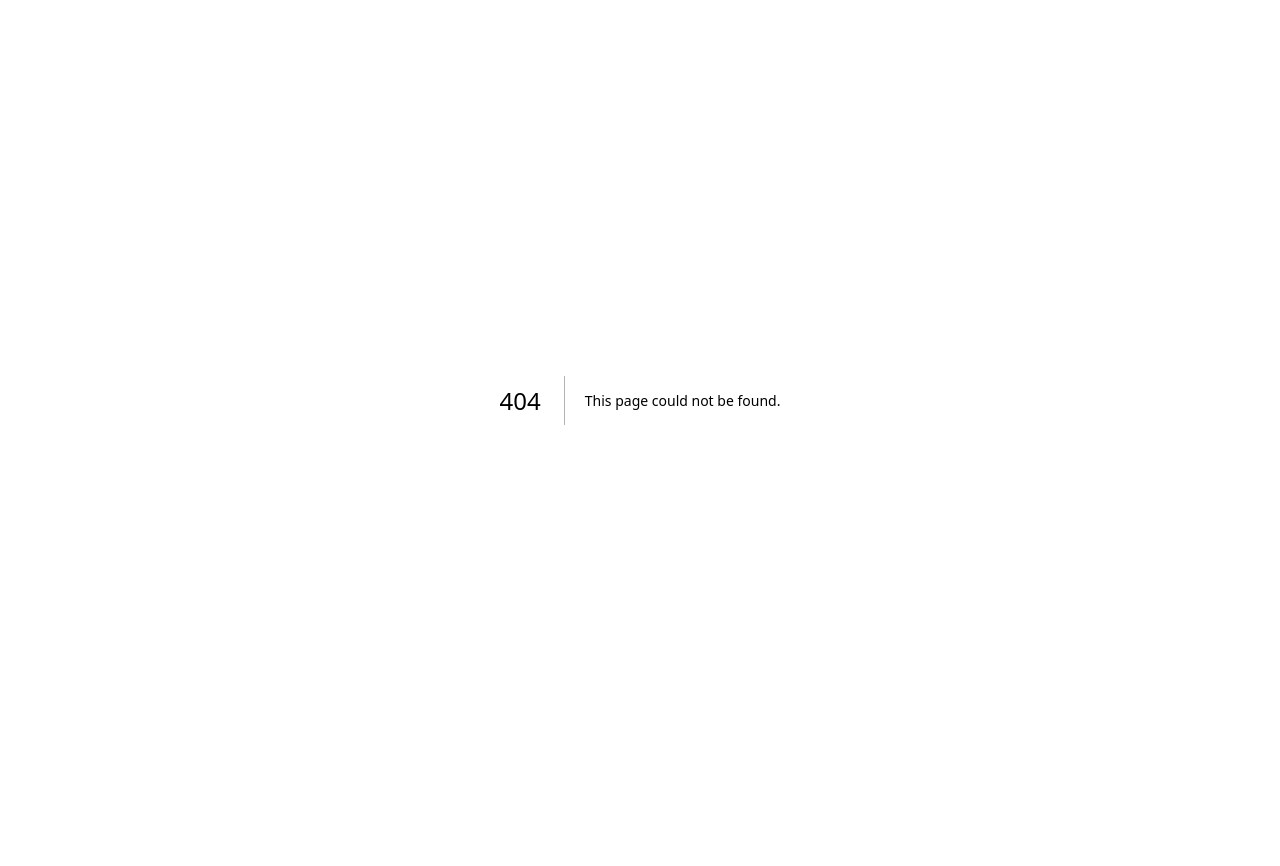
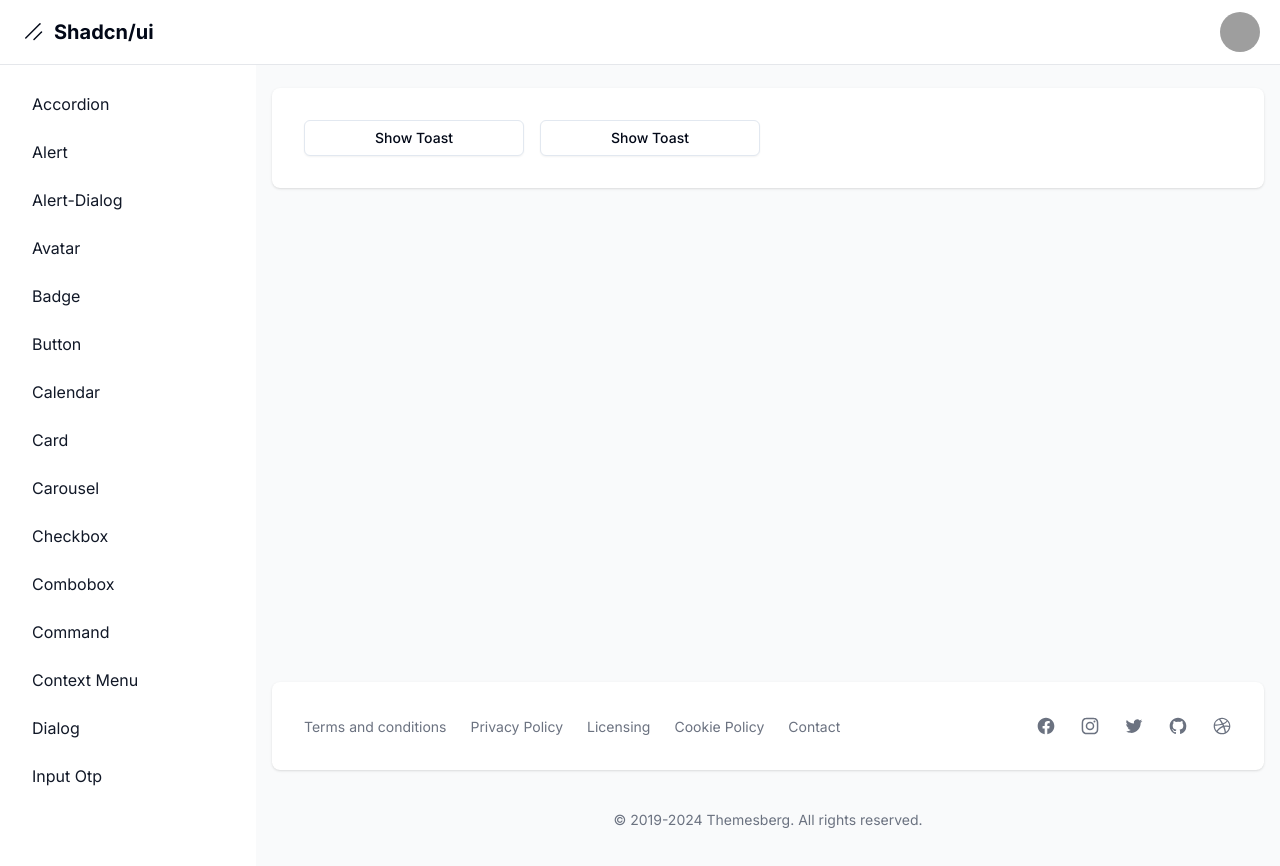
Before and after one commit to jorgeramos2068/next-app-03-shadcn-dashboard, a Next.js app: page /dashboard/sonner in a window 1280 px wide. Before the commit this address had no page. Shown: the top 866 px of the page. Before the commit the page ends 800 px from the top, so only its background shows below. Built offline with nearby package versions, Linux system fonts and the light colour scheme; grey boxes are pictures that could not be loaded.

Commit message:
feat: add and configure sooner component

```diff
--- a/package.json
+++ b/package.json
@@ -31,9 +31,11 @@
     "input-otp": "^1.2.4",
     "lucide-react": "^0.396.0",
     "next": "14.2.4",
+    "next-themes": "^0.3.0",
     "react": "^18",
     "react-day-picker": "^8.10.1",
     "react-dom": "^18",
+    "sonner": "^1.5.0",
     "tailwind-merge": "^2.3.0",
     "tailwindcss-animate": "^1.0.7"
   },
--- a/src/app/dashboard/layout.tsx
+++ b/src/app/dashboard/layout.tsx
@@ -22,6 +22,7 @@
   { name: 'sheet', href: 'sheet' },
   { name: 'skeleton', href: 'skeleton' },
   { name: 'slider', href: 'slider' },
+  { name: 'sonner', href: 'sonner' },
 ].sort((a, b) => a.name.localeCompare(b.name));
 
 export default function DashboardLayout({ children }: { children: React.ReactNode }) {
--- /dev/null
+++ b/src/app/dashboard/sonner/page.tsx
@@ -0,0 +1,44 @@
+'use client';
+
+import { toast } from 'sonner';
+
+import { Button } from '@/components/ui/button';
+
+export default function Page() {
+  return (
+    <div className="grid grid-cols-4 gap-4">
+      <Button
+        variant="outline"
+        onClick={() =>
+          toast('Event has been created', {
+            description: `${new Date()}`,
+            duration: 2000,
+            position: 'top-right',
+            action: {
+              label: 'Undo',
+              onClick: () => console.log('Undo'),
+            },
+          })
+        }
+      >
+        Show Toast
+      </Button>
+      <Button
+        variant="outline"
+        onClick={() =>
+          toast.success('Event has been created', {
+            description: `${new Date()}`,
+            duration: 2000,
+            position: 'top-right',
+            action: {
+              label: 'Undo',
+              onClick: () => console.log('Undo'),
+            },
+          })
+        }
+      >
+        Show Toast
+      </Button>
+    </div>
+  );
+}
--- a/src/app/layout.tsx
+++ b/src/app/layout.tsx
@@ -1,5 +1,7 @@
 import type { Metadata } from 'next';
 import { Inter as FontSans } from 'next/font/google';
+
+import { Toaster as SonnerToaster } from '@/components/ui/sonner';
 import { cn } from '@/lib/utils';
 import './globals.css';
 
@@ -21,7 +23,10 @@
   return (
     <html lang="en" suppressHydrationWarning>
       <head />
-      <body className={cn('min-h-screen bg-background font-sans antialiased', fontSans.variable)}>{children}</body>
+      <body className={cn('min-h-screen bg-background font-sans antialiased', fontSans.variable)}>
+        {children}
+        <SonnerToaster richColors />
+      </body>
     </html>
   );
 }
--- /dev/null
+++ b/src/components/ui/sonner.tsx
@@ -0,0 +1,29 @@
+'use client';
+
+import { useTheme } from 'next-themes';
+import { Toaster as Sonner } from 'sonner';
+
+type ToasterProps = React.ComponentProps<typeof Sonner>;
+
+const Toaster = ({ ...props }: ToasterProps) => {
+  const { theme = 'system' } = useTheme();
+
+  return (
+    <Sonner
+      theme={theme as ToasterProps['theme']}
+      className="toaster group"
+      toastOptions={{
+        classNames: {
+          toast:
+            'group toast group-[.toaster]:bg-background group-[.toaster]:text-foreground group-[.toaster]:border-border group-[.toaster]:shadow-lg',
+          description: 'group-[.toast]:text-muted-foreground',
+          actionButton: 'group-[.toast]:bg-primary group-[.toast]:text-primary-foreground',
+          cancelButton: 'group-[.toast]:bg-muted group-[.toast]:text-muted-foreground',
+        },
+      }}
+      {...props}
+    />
+  );
+};
+
+export { Toaster };
```
Also changed, not shown: 1 other file (tests, documents, lock files or other folders).
